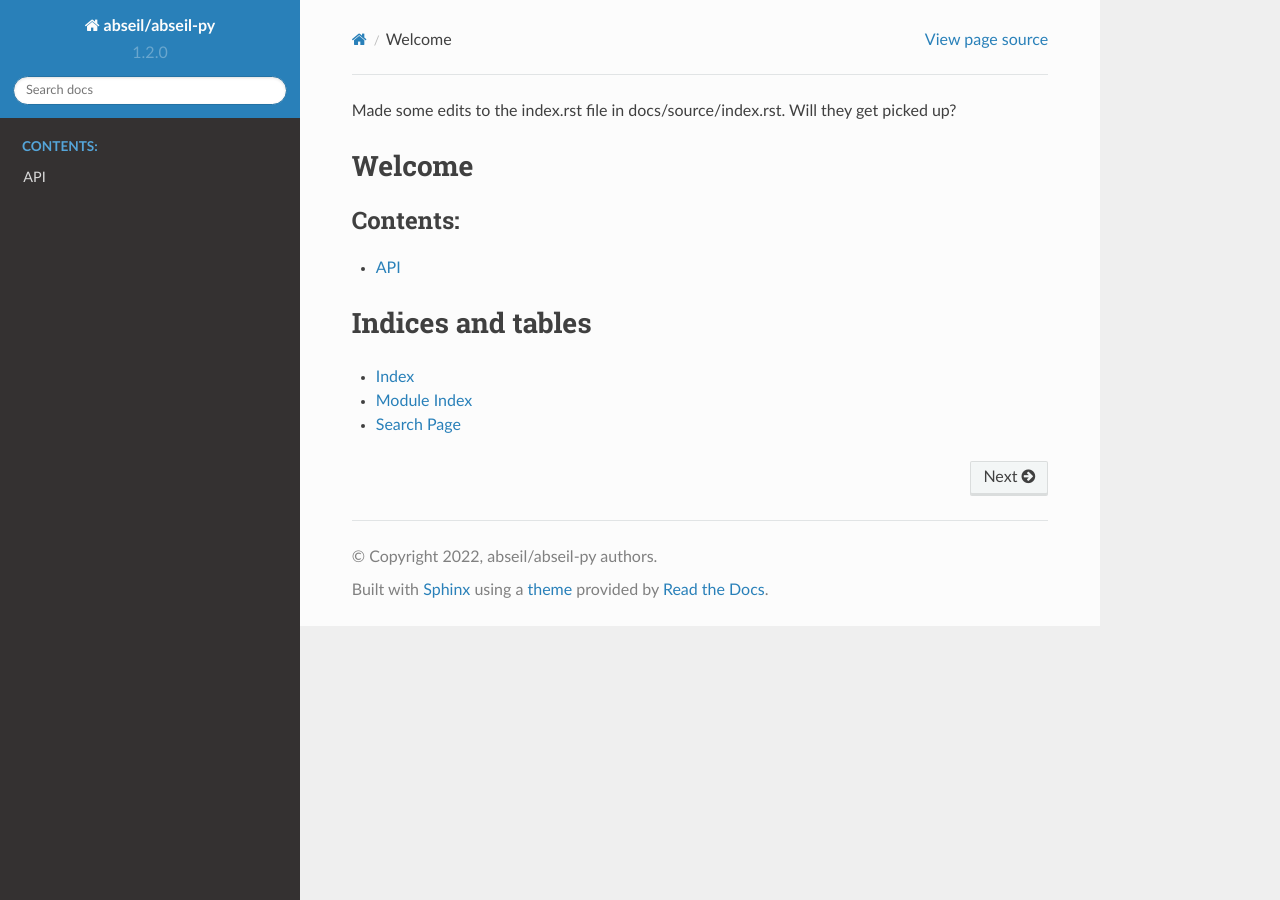
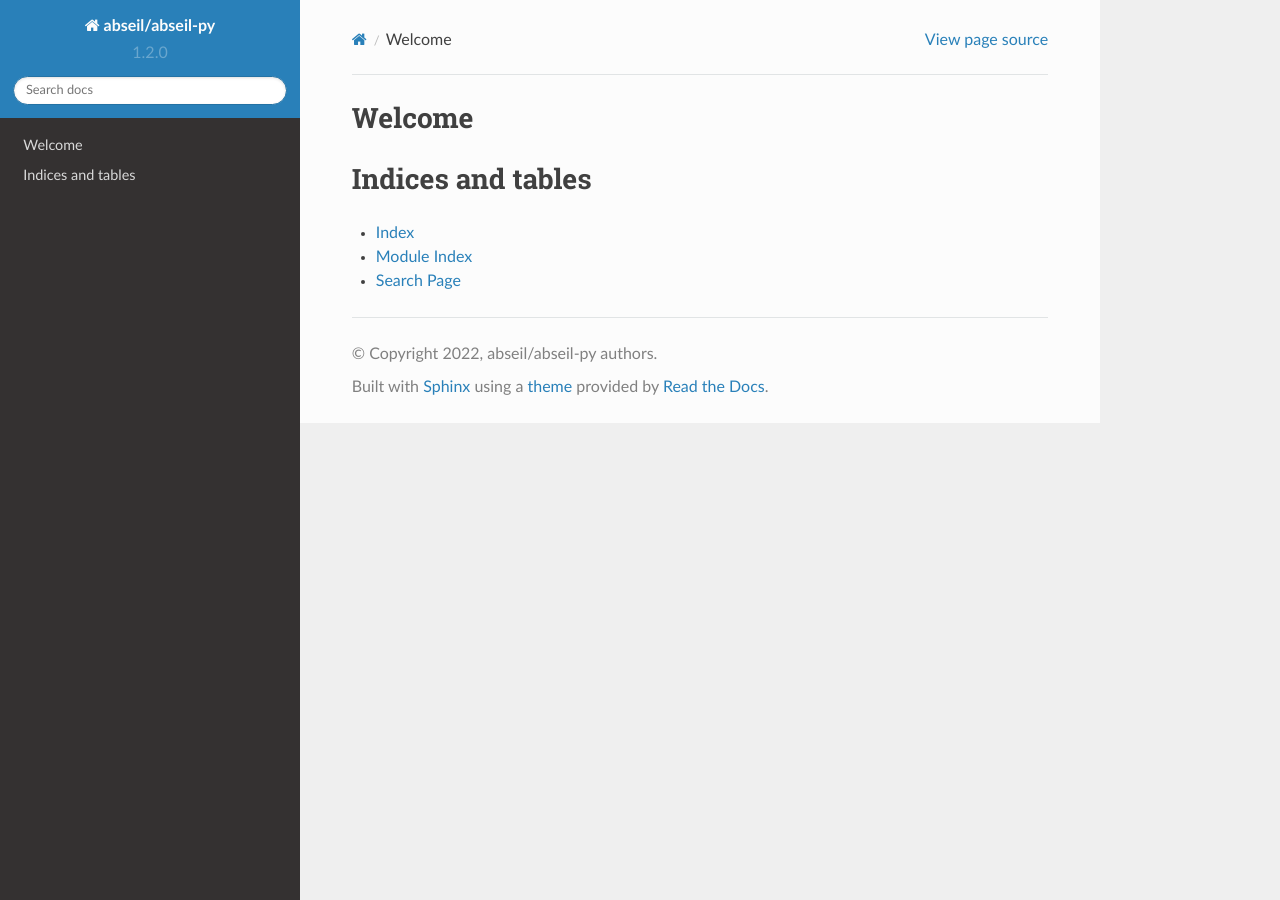
Before and after one commit to abseil/abseil-py, a Sphinx documentation site: the page built from docs/source/index.rst, in a window 1280 px wide. Built offline with Sphinx 7.4.7 and the Read the Docs theme 2.0.0, drawn with Linux system fonts in a browser that asks for light colours; pages that are not in the unit, such as notebooks, are missing from menus.

Commit message:
removed unused .rst files

```diff
--- a/docs/source/api.rst
+++ /dev/null
@@ -1,7 +0,0 @@
-API
-===
-
-.. autosummary::
-   :toctree: generated
-
-   *
--- a/docs/source/index.rst
+++ b/docs/source/index.rst
@@ -1,7 +1,3 @@
-.. Add some text to the index.rst file
-
-Made some edits to the index.rst file in docs/source/index.rst.  Will they get picked up?
-
 Welcome
 =======
 
--- a/docs/source/parent_readme_link.rst
+++ /dev/null
@@ -1,3 +0,0 @@
-# Link to top-level project README.md
-
-.. include:: ../../README.md
--- a/docs/source/test.rst
+++ /dev/null
@@ -1 +0,0 @@
-test.rst file
```
Also changed, not shown: 1 other file.
